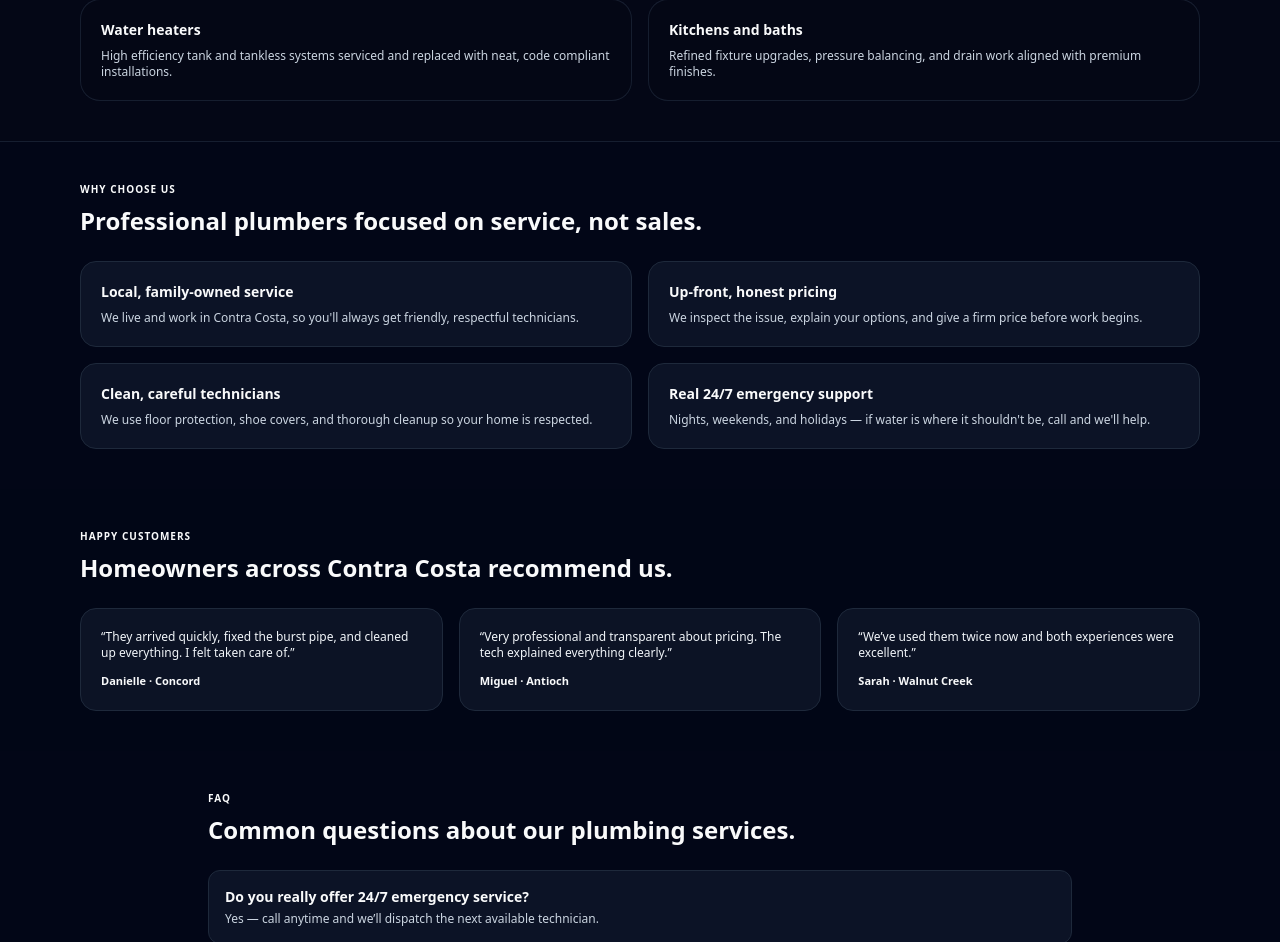
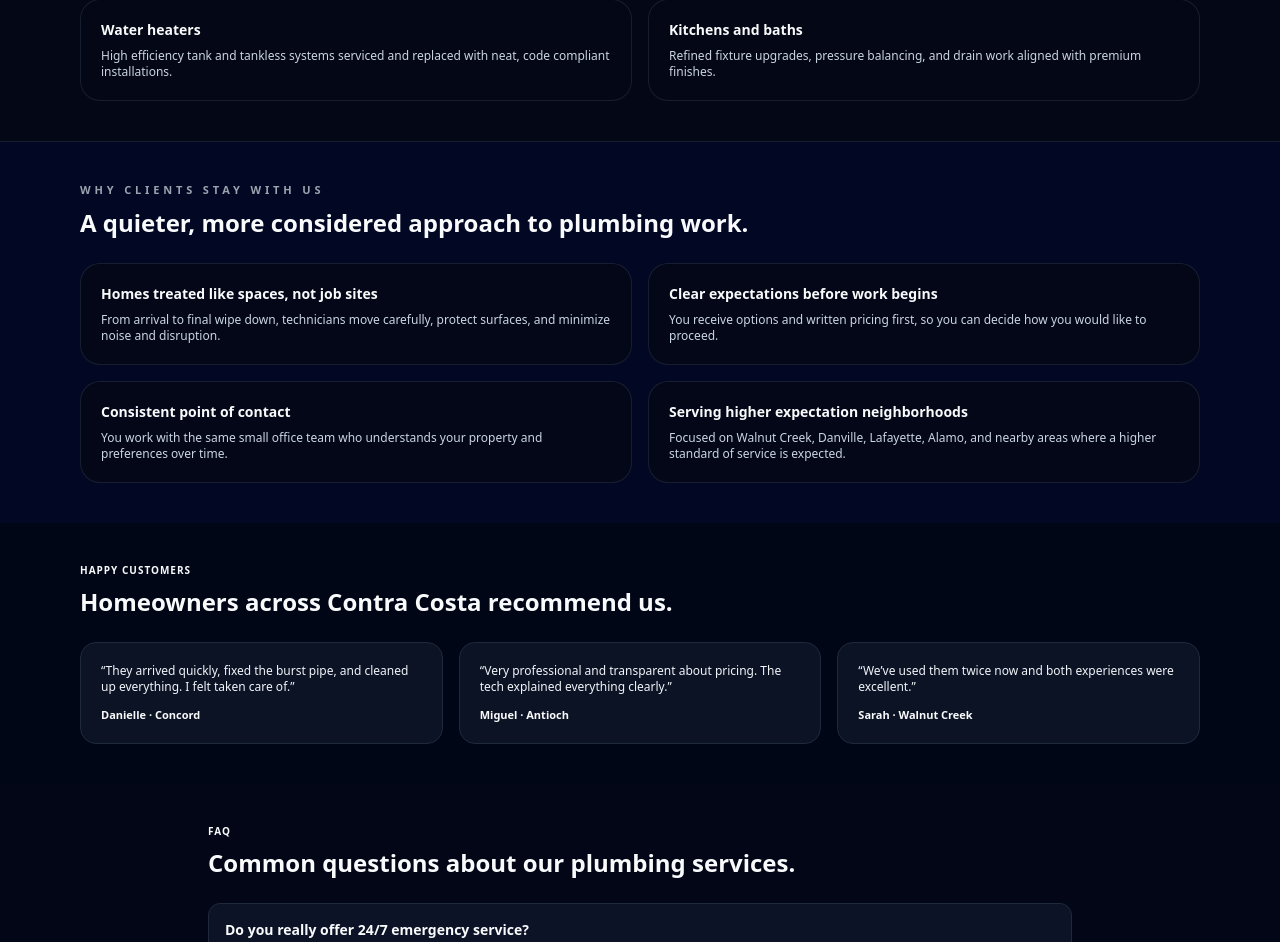
Before and after one commit to mattgoodin16/PLUMBER-PREVIEW, a Next.js app: page / in a window 1280 px wide. Shown: the part 943-1885 px from the top of the page. Built offline with nearby package versions, Linux system fonts and the light colour scheme.

Commit message:
Update WhyChoose.tsx

```diff
--- a/components/WhyChoose.tsx
+++ b/components/WhyChoose.tsx
@@ -1,43 +1,44 @@
 const reasons = [
   {
-    title: "Local, family-owned service",
-    body: "We live and work in Contra Costa, so you'll always get friendly, respectful technicians."
+    title: "Homes treated like spaces, not job sites",
+    body: "From arrival to final wipe down, technicians move carefully, protect surfaces, and minimize noise and disruption."
   },
   {
-    title: "Up-front, honest pricing",
-    body: "We inspect the issue, explain your options, and give a firm price before work begins."
+    title: "Clear expectations before work begins",
+    body: "You receive options and written pricing first, so you can decide how you would like to proceed."
   },
   {
-    title: "Clean, careful technicians",
-    body: "We use floor protection, shoe covers, and thorough cleanup so your home is respected."
+    title: "Consistent point of contact",
+    body: "You work with the same small office team who understands your property and preferences over time."
   },
   {
-    title: "Real 24/7 emergency support",
-    body: "Nights, weekends, and holidays — if water is where it shouldn't be, call and we'll help."
+    title: "Serving higher expectation neighborhoods",
+    body: "Focused on Walnut Creek, Danville, Lafayette, Alamo, and nearby areas where a higher standard of service is expected."
   }
 ];
 
 export default function WhyChoose() {
   return (
-    <section className="bg-slate-950">
+    <section className="bg-luxeNavySoft">
       <div className="mx-auto max-w-6xl px-4 py-10">
-        <p className="text-[10px] uppercase tracking-widest text-brandLightBlue font-semibold">
-          Why choose us
+        <p className="text-[11px] font-semibold uppercase tracking-[0.35em] text-luxeMuted">
+          Why clients stay with us
         </p>
-
-        <h2 className="mt-2 text-xl sm:text-2xl font-semibold">
-          Professional plumbers focused on service, not sales.
+        <h2 className="mt-2 text-xl font-semibold sm:text-2xl text-luxeIvory">
+          A quieter, more considered approach to plumbing work.
         </h2>
 
         <div className="mt-6 grid gap-4 md:grid-cols-2">
           {reasons.map((reason) => (
-            <div
+            <article
               key={reason.title}
-              className="p-5 rounded-2xl bg-slate-900/80 border border-slate-800 shadow-soft"
+              className="rounded-xl2 border border-slate-800/70 bg-luxeInk/80 p-5 shadow-luxeSoft/40"
             >
-              <h3 className="font-semibold text-sm">{reason.title}</h3>
+              <h3 className="text-sm font-semibold text-luxeIvory">
+                {reason.title}
+              </h3>
               <p className="mt-2 text-xs text-slate-300">{reason.body}</p>
-            </div>
+            </article>
           ))}
         </div>
       </div>
```
